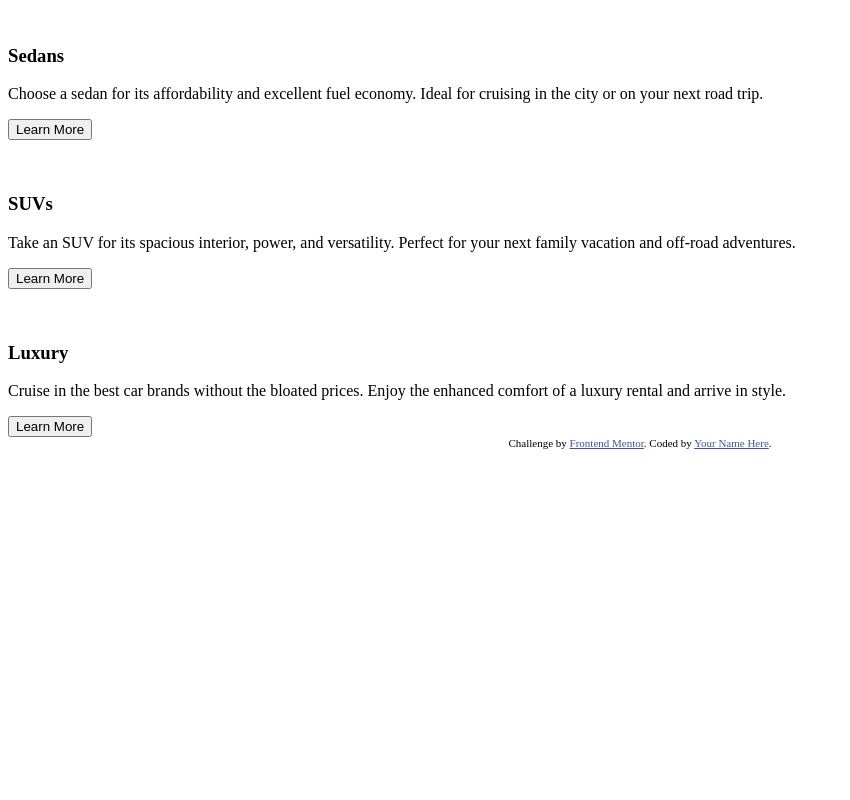
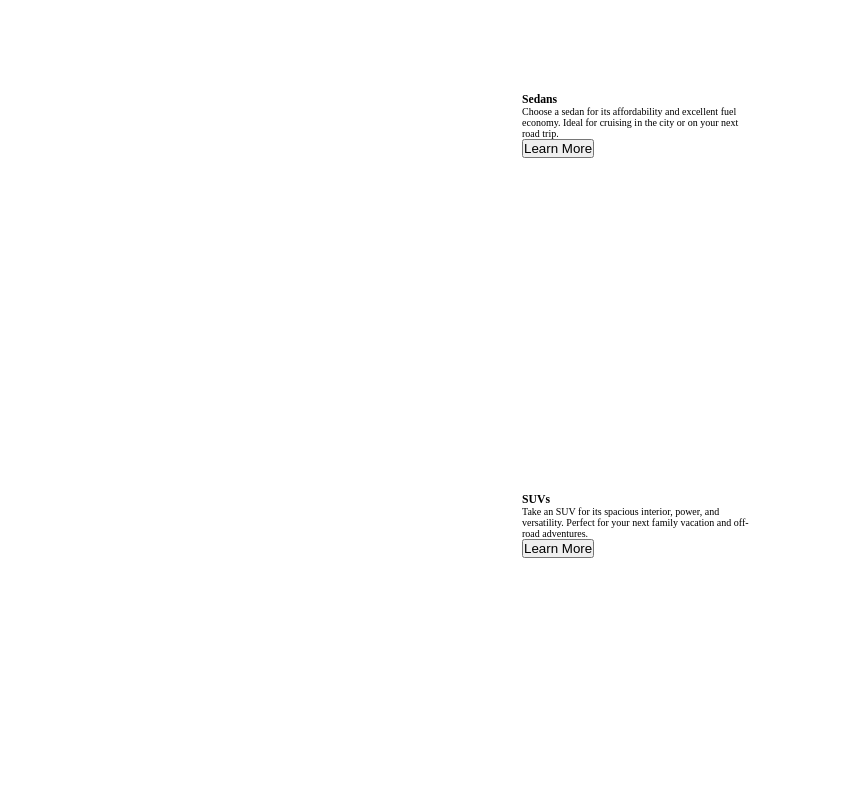
Before and after one commit to Kary01/challenge-3-column-preview-card, a plain HTML site: page index.html in a window 1280 px wide. Shown: the top 800 px of the page, without its empty margins (0-850 px from the left). Drawn offline with Linux system fonts and the light colour scheme.

Commit message:
add basic css styles and card styles

```diff
--- a/css/style.css
+++ b/css/style.css
@@ -22,3 +22,41 @@
   --font-weight-medium: 400;
   --font-weight-bold: 700;
 }
+
+* {
+  margin: 0;
+  padding: 0;
+  box-sizing: border-box;
+}
+
+html {
+  font-size: 62.5%;
+}
+
+body {
+  width: 100%;
+  height: auto;
+}
+
+.container {
+  display: flex;
+  flex-direction: column;
+  justify-content: center;
+  align-items: center;
+  width: 100%;
+  height: 100%;
+}
+
+.container .section__main {
+  display: grid;
+  grid-template: repeat(3, 1fr) / 1fr;
+  width: 300px;
+  height: 1200px;
+  margin: 50px 0;
+}
+
+.container .section__main .section__main--card {
+  width: 100%;
+  height: 100%;
+  padding: 32px;
+}
```
